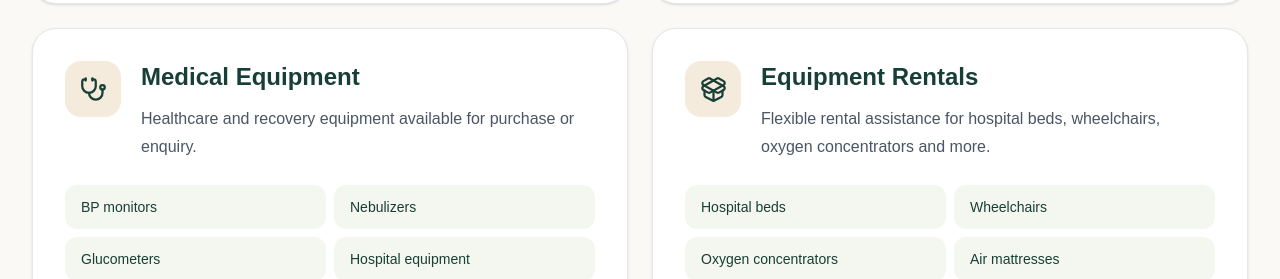
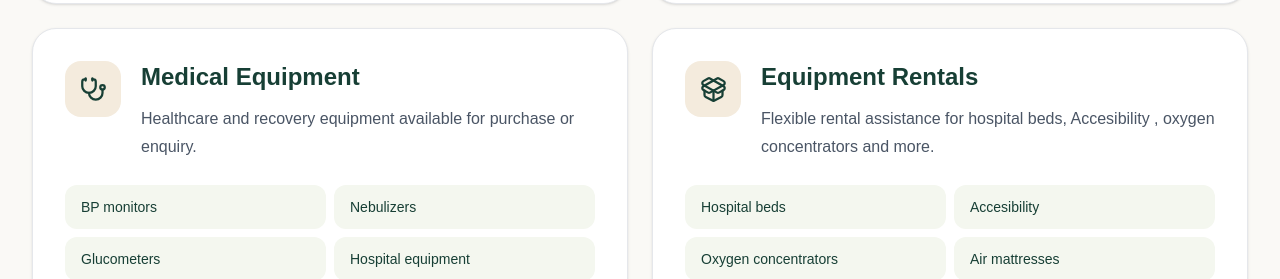
Before and after one commit to poojaraghavendra-ctrl/Carebridge-version2, a Next.js app: page /categories in a window 1280 px wide. Shown: the part 883-1162 px from the top of the page. Built offline with nearby package versions, Linux system fonts and the light colour scheme.

Commit message:
Update page.tsx

```diff
--- a/app/categories/page.tsx
+++ b/app/categories/page.tsx
@@ -40,12 +40,12 @@ const categories = [
 {
   name: "Equipment Rentals",
   description:
-    "Flexible rental assistance for hospital beds, wheelchairs, oxygen concentrators and more.",
+    "Flexible rental assistance for hospital beds, Accesibility , oxygen concentrators and more.",
   href: "/rentals",
   icon: PackageOpen,
   items: [
     "Hospital beds",
-    "Wheelchairs",
+    "Accesibility",
     "Oxygen concentrators",
     "Air mattresses",
   ],
```
